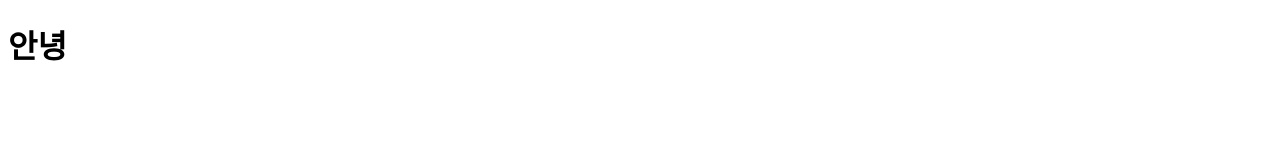
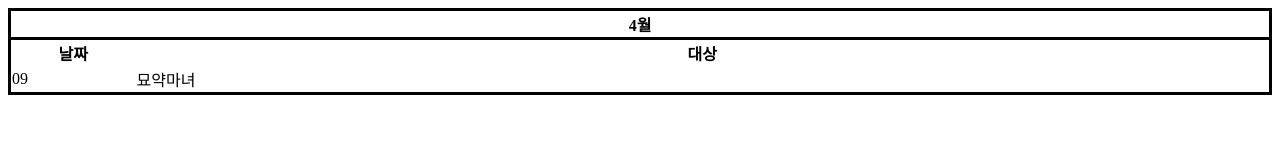
Before and after one commit to nyeohijyul/redesigned-succotash, a plain HTML site: page index.html in a window 1280 px wide. Drawn offline with Linux system fonts and the light colour scheme.

Commit message:
Update index.html

```diff
--- a/index.html
+++ b/index.html
@@ -4,6 +4,22 @@
   <title>나의 웹사이트</title>
 </head>
 <body>
-  <h1>안녕</h1>
+  <div id="main">
+
+      <table style="width: 100%; border: solid; border-collapse: collapse;">
+<tr style="border: solid">
+	<th colspan="2">4월</th>
+</tr>
+<tr>
+	<th style="width: 10%">날짜</th>
+	<th>대상</th>
+</tr>
+<tr>
+	<td>09</td>
+	<td>묘약마녀</td>
+</tr>
+      </table>
+
+  </div>
 </body>
 </html>
```
